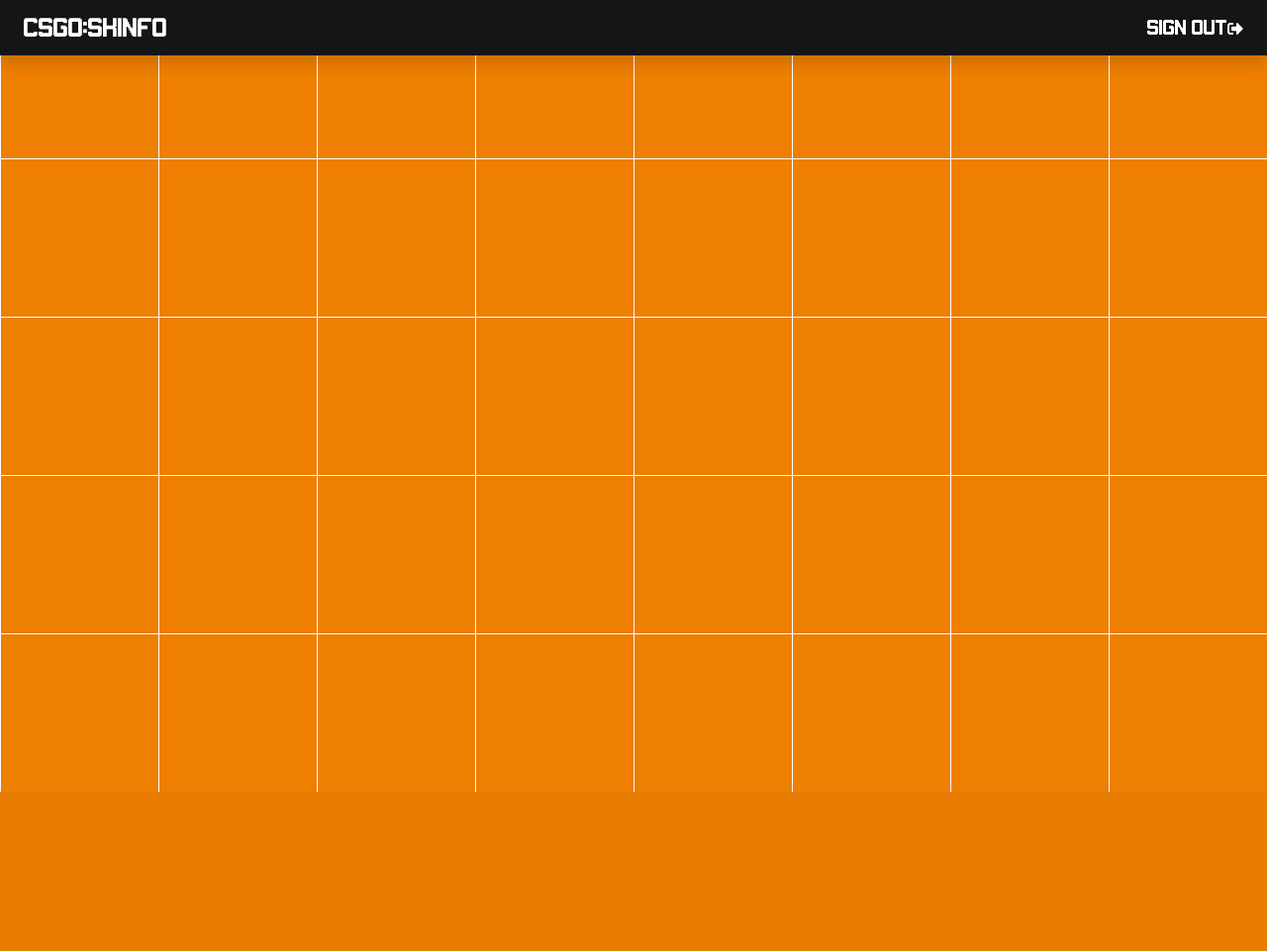
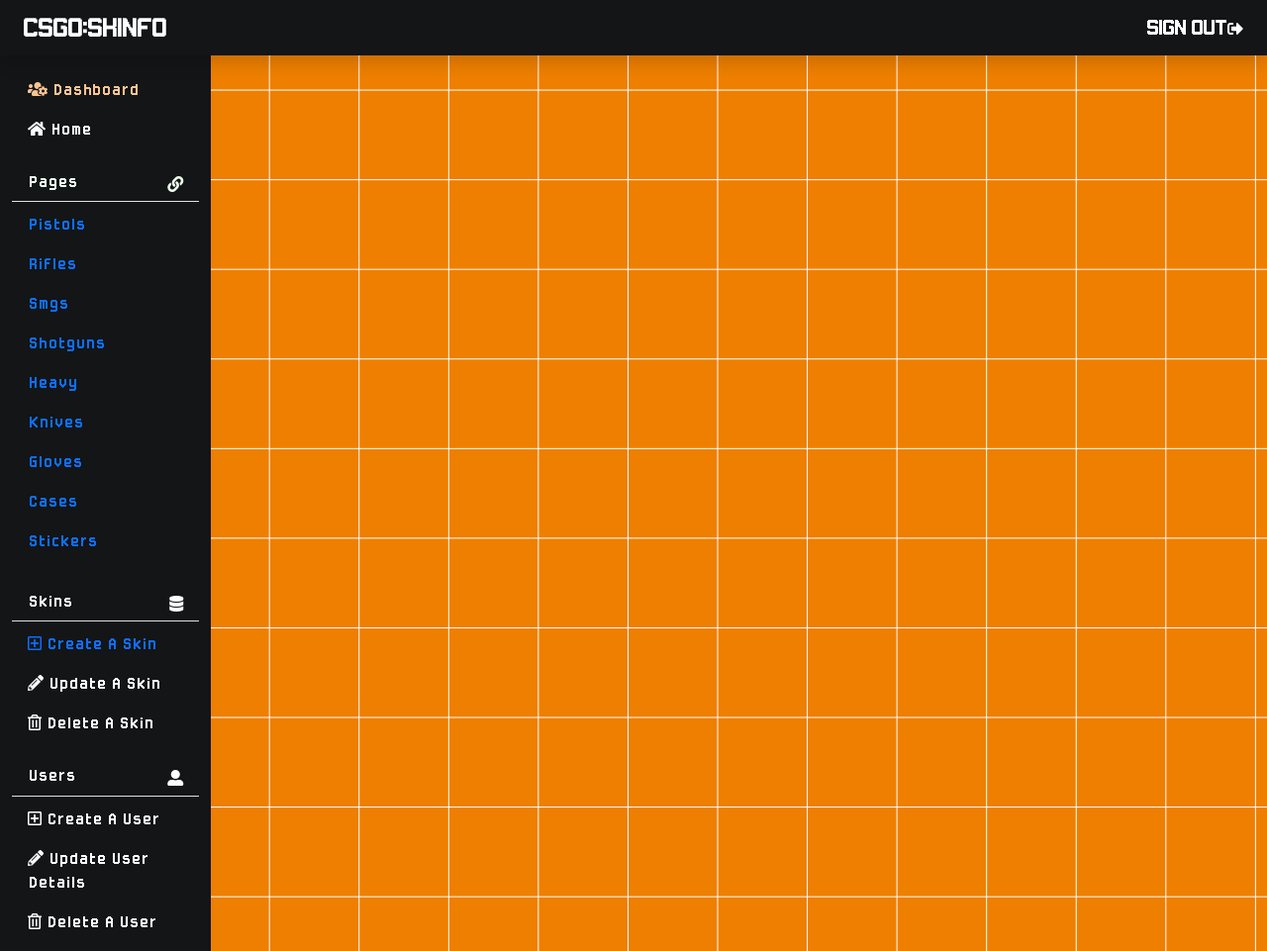
Before and after one commit to bradleyplaydon/CSGOSkinfo, a Flask app: template templates/layout/dashboard-base.html in a window 1280 px wide. Shown: the whole page at 99% size. Before the commit the page ends 800 px from the top, so only its background shows below. Run offline with Flask 2, Linux system fonts and the light colour scheme; the visitor is signed in with stand-in values (Sample User, id 1); the template is opened without the code that fills it: most values are stand-ins (such as "Sample title", 1, 10 or a date in 2020); some libraries are stand-ins or nearby versions.

Commit message:
Added dashboard nav

```diff
--- a/app.py
+++ b/app.py
@@ -64,6 +64,7 @@ def login():
     if request.method == "POST":
         existing_user = mongo.db.users.find_one(
             {"username": request.form.get("username").lower()})
+
         skins_liked = list(map(str, existing_user["skins_liked"]))
         skins_disliked = list(map(str, existing_user["skins_disliked"]))
 
@@ -107,6 +108,14 @@ def account(username):
     return redirect(url_for("index"))
 
 
+@app.route("/admin")
+def admin():
+    if session and session["user"]["is_admin"]:
+        return render_template("pages/dashboard.html", page_title="Admin Dashboard")
+
+    return render_template("error-pages/404.html", page_title="404 Page Not Found")
+
+
 @app.route('/add/skin', methods=["GET", "POST"])
 def add_skin():
     skinColl.insert_one(request.form.to_dict())
--- a/static/css/styles.css
+++ b/static/css/styles.css
@@ -32,7 +32,7 @@ body, main {
   font-family: var(--body-font);
   background-image: linear-gradient(white 1px, #ffffff00 1px),linear-gradient(to right, white 1px, #ffffff00 1px);
   background-color: var(--site-orange);
-  background-size: 20vh 20vh;
+  background-size: 7.076vw 7.076vw;
 }
 
 body,
--- a/templates/layout/dashboard-base.html
+++ b/templates/layout/dashboard-base.html
@@ -22,6 +22,7 @@
     </header>
     <div class="container-fluid">
         <div class="row">
+            {% include 'layout/dashboard-nav.html' %}
             {% block content %}
             {% endblock %}
         </div>
--- /dev/null
+++ b/templates/layout/dashboard-nav.html
@@ -0,0 +1,119 @@
+<nav id="sidebarMenu" class="col-md-3 col-lg-2 d-md-block bg-dark sidebar collapse">
+    <div class="position-sticky pt-3">
+        <ul class="nav flex-column">
+            <li class="nav-item">
+                <a class="nav-link active" aria-current="page" href="#">
+                    <i class="fas fa-users-cog"></i>
+                    Dashboard
+                </a>
+            </li>
+            <li class="nav-item">
+                <a class="nav-link text-white" href="{{ url_for('index') }}">
+                    <i class="fas fa-home"></i>
+                    Home
+                </a>
+            </li>
+            <h6
+                class="sidebar-heading d-flex justify-content-between align-items-center px-3 mt-4 mb-1 pb-2 border-bottom">
+                Pages
+                <i class="fas fa-link"></i>
+            </h6>
+            <ul class="nav flex-column mb-2">
+                <li class="nav-item">
+                    <a class="nav-link" href="#">
+                        Pistols
+                    </a>
+                </li>
+                <li class="nav-item">
+                    <a class="nav-link" href="#">
+                        Rifles
+                    </a>
+                </li>
+                <li class="nav-item">
+                    <a class="nav-link" href="#">
+                        Smgs
+                    </a>
+                </li>
+                <li class="nav-item">
+                    <a class="nav-link" href="#">
+                        Shotguns
+                    </a>
+                </li>
+                <li class="nav-item">
+                    <a class="nav-link" href="#">
+                        Heavy
+                    </a>
+                </li>
+                <li class="nav-item">
+                    <a class="nav-link" href="#">
+                        Knives
+                    </a>
+                </li>
+                <li class="nav-item">
+                    <a class="nav-link" href="#">
+                        Gloves
+                    </a>
+                </li>
+                <li class="nav-item">
+                    <a class="nav-link" href="#">
+                        Cases
+                    </a>
+                </li>
+                <li class="nav-item">
+                    <a class="nav-link" href="#">
+                        Stickers
+                    </a>
+                </li>
+            </ul>
+            <h6
+                class="sidebar-heading d-flex justify-content-between align-items-center px-3 mt-4 mb-1 pb-2 text-white border-bottom">
+                Skins
+                <i class="fas fa-database"></i>
+            </h6>
+            <li class="nav-item">
+                <a class="nav-link" href="{{ url_for('add_skin') }}">
+                    <i class="far fa-plus-square"></i>
+                    Create A Skin
+                </a>
+            </li>
+            <li class="nav-item">
+                <a class="nav-link text-white" href="#">
+                    <i class="fas fa-pencil-alt"></i>
+                    Update A Skin
+                </a>
+            </li>
+            <li class="nav-item">
+                <a class="nav-link text-white" href="#">
+                    <i class="far fa-trash-alt"></i>
+                    Delete A Skin
+                </a>
+            </li>
+        </ul>
+
+        <h6
+            class="sidebar-heading d-flex justify-content-between align-items-center px-3 mt-4 mb-1 pb-2 text-white border-bottom">
+            Users
+            <i class="fas fa-user-alt"></i>
+        </h6>
+        <ul class="nav flex-column mb-2">
+            <li class="nav-item">
+                <a class="nav-link text-white" href="#">
+                    <i class="far fa-plus-square"></i>
+                    Create A User
+                </a>
+            </li>
+            <li class="nav-item">
+                <a class="nav-link text-white" href="#">
+                    <i class="fas fa-pencil-alt"></i>
+                    Update User Details
+                </a>
+            </li>
+            <li class="nav-item">
+                <a class="nav-link text-white" href="#">
+                    <i class="far fa-trash-alt"></i>
+                    Delete A User
+                </a>
+            </li>
+        </ul>
+    </div>
+</nav>
```
